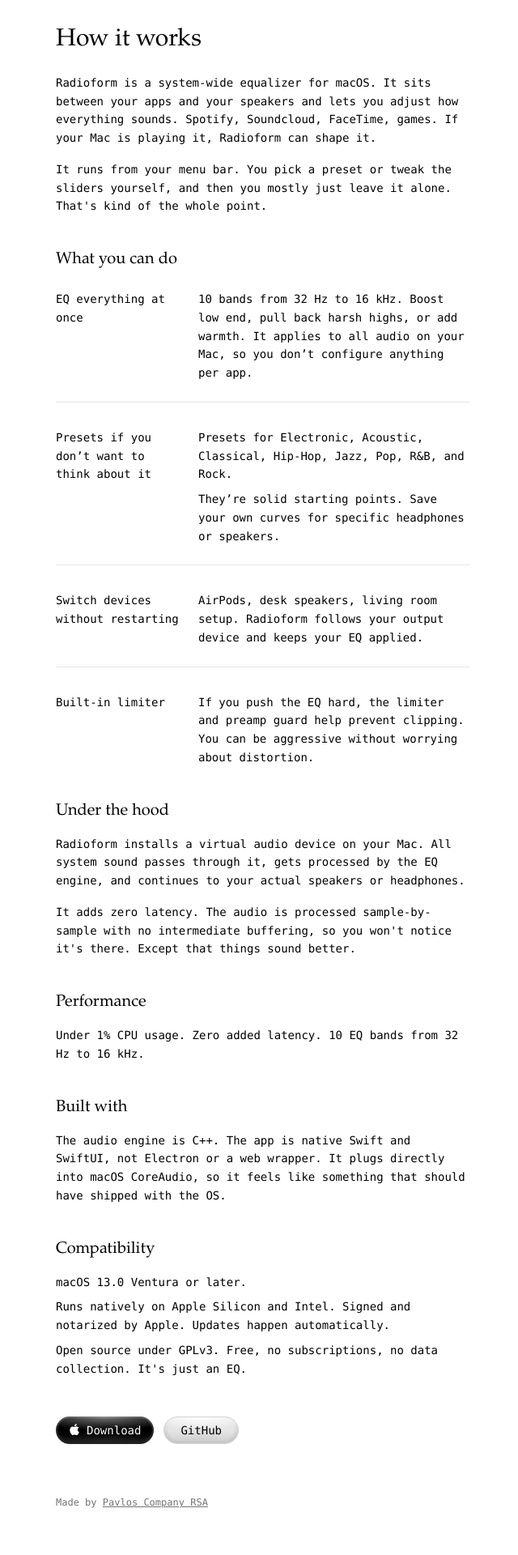
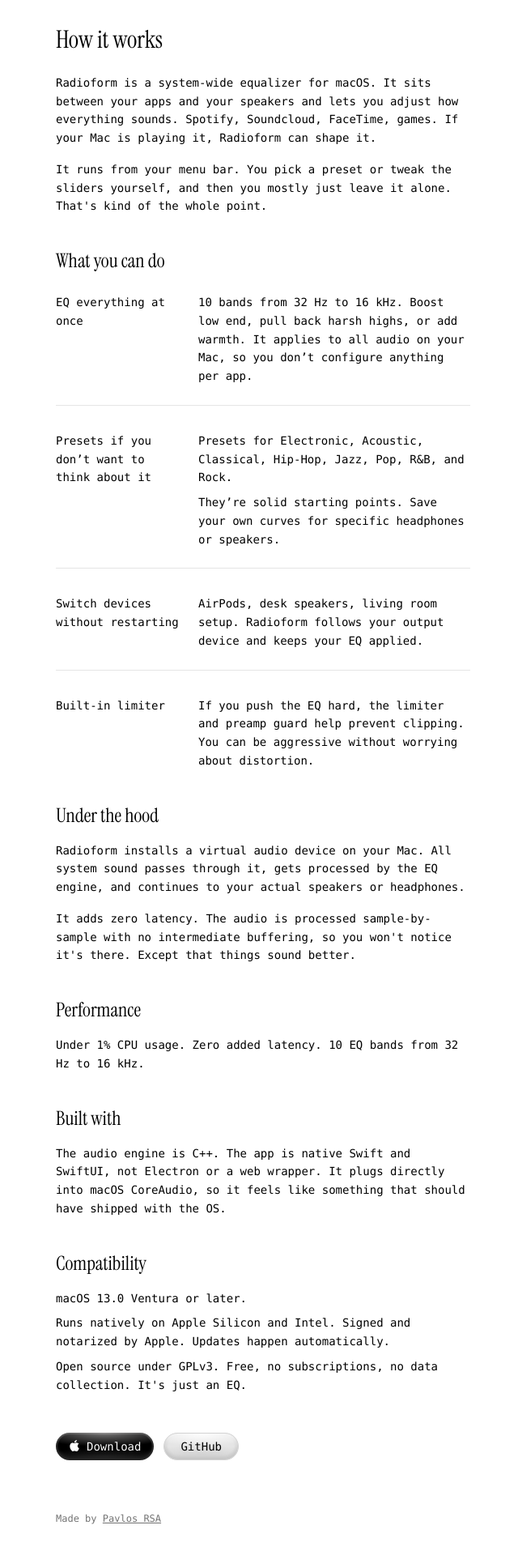
Before and after one commit to Torteous44/radioform, a Next.js app in the folder apps/web/site/: page /about in a window 1280 px wide. Shown: the part 654-2574 px from the top of the page at 81% size, without its empty margins (315-955 px from the left). Built offline with nearby package versions, Linux system fonts and the light colour scheme.

Commit message:
feat: web font switch to instrument serif

```diff
--- a/apps/web/site/src/app/about/page.tsx
+++ b/apps/web/site/src/app/about/page.tsx
@@ -84,7 +84,7 @@
           </section>
           <section>
             <h2
-              className="text-xl font-normal mb-6"
+              className="text-2xl font-normal mb-6"
               style={{ fontFamily: "var(--font-serif)" }}
             >
               What you can do
@@ -147,7 +147,7 @@
           {/* How it works */}
           <section>
             <h2
-              className="text-xl font-normal mb-4"
+              className="text-2xl font-normal mb-4"
               style={{ fontFamily: "var(--font-serif)" }}
             >
               Under the hood
@@ -167,7 +167,7 @@
           {/* Performance */}
           <section>
             <h2
-              className="text-xl font-normal mb-4"
+              className="text-2xl font-normal mb-4"
               style={{ fontFamily: "var(--font-serif)" }}
             >
               Performance
@@ -181,7 +181,7 @@
           {/* Built with */}
           <section>
             <h2
-              className="text-xl font-normal mb-4"
+              className="text-2xl font-normal mb-4"
               style={{ fontFamily: "var(--font-serif)" }}
             >
               Built with
@@ -196,7 +196,7 @@
           {/* Platform */}
           <section>
             <h2
-              className="text-xl font-normal mb-4"
+              className="text-2xl font-normal mb-4"
               style={{ fontFamily: "var(--font-serif)" }}
             >
               Compatibility
@@ -271,7 +271,7 @@
         <p className="text-xs text-neutral-500 mt-16">
           Made by{" "}
           <a href="mailto:contact@pavloscompany.com" className="underline">
-            Pavlos Company RSA
+            Pavlos RSA
           </a>
         </p>
       </div>
--- a/apps/web/site/src/app/globals.css
+++ b/apps/web/site/src/app/globals.css
@@ -4,9 +4,7 @@
     color-scheme: light only;
     --background: #ffffff;
     --foreground: #000000;
-    --font-serif:
-        "New York", "Iowan Old Style", "Palatino Linotype", "URW Palladio L",
-        P052, serif;
+    --font-serif: var(--font-instrument-serif), serif;
     --font-space-mono:
         "Space Mono", ui-monospace, SFMono-Regular, Menlo, Monaco, Consolas,
         "Liberation Mono", "Courier New";
--- a/apps/web/site/src/app/layout.tsx
+++ b/apps/web/site/src/app/layout.tsx
@@ -1,13 +1,22 @@
 import type { Metadata } from "next";
+import { Instrument_Serif } from "next/font/google";
 import { Analytics } from "@vercel/analytics/next";
 import "./globals.css";
 
+const instrumentSerif = Instrument_Serif({
+  weight: "400",
+  subsets: ["latin"],
+  variable: "--font-serif",
+});
+
 export const metadata: Metadata = {
   title: "Radioform: A macOS EQ App",
-  description: "Radioform is an open source macOS EQ app that lives in your menubar.",
+  description:
+    "Radioform is an open source macOS EQ app that lives in your menubar.",
   openGraph: {
     title: "Radioform: A macOS EQ App",
-    description: "Radioform is an open source macOS EQ app that lives in your menubar.",
+    description:
+      "Radioform is an open source macOS EQ app that lives in your menubar.",
     images: [
       {
         url: "/socialpreview.png",
@@ -20,7 +29,8 @@
   twitter: {
     card: "summary_large_image",
     title: "Radioform: A macOS EQ App",
-    description: "Radioform is an open source macOS EQ app that lives in your menubar.",
+    description:
+      "Radioform is an open source macOS EQ app that lives in your menubar.",
     images: ["/socialpreview.png"],
   },
 };
@@ -32,7 +42,7 @@
 }>) {
   return (
     <html lang="en">
-      <body className="antialiased">
+      <body className={`${instrumentSerif.variable} antialiased`}>
         {children}
         <Analytics />
       </body>
--- a/apps/web/site/src/app/page.tsx
+++ b/apps/web/site/src/app/page.tsx
@@ -57,7 +57,7 @@
     <div className="border-b border-neutral-200">
       <button
         onClick={() => setIsOpen(!isOpen)}
-        className="w-full py-4 flex justify-between items-center text-left text-sm font-medium"
+        className="w-full py-3 flex justify-between items-center text-left text-sm font-medium"
       >
         {question}
         <span
@@ -75,7 +75,7 @@
         }}
       >
         <div className="overflow-hidden">
-          <div className="text-sm text-neutral-600 leading-relaxed mb-6">
+          <div className="text-sm text-neutral-600 leading-relaxed mb-4">
             {answer}
           </div>
         </div>
@@ -158,7 +158,7 @@
       <div className="max-w-lg mx-auto">
         {/* Header */}
         <h1
-          className="text-3xl font-normal mb-6"
+          className="text-4xl font-normal mb-6"
           style={{ fontFamily: "var(--font-serif)" }}
         >
           Radioform
@@ -243,7 +243,7 @@
           ) : (
             <a
               href={DOWNLOAD_URL}
-              className="btn-primary px-4 py-1.5 text-white text-sm rounded-full inline-flex items-center justify-center gap-2"
+              className="btn-primary  px-4 py-1.5 text-white text-sm rounded-full inline-flex items-center justify-center gap-2"
             >
               <svg
                 xmlns="http://www.w3.org/2000/svg"
@@ -343,7 +343,7 @@
         <p className="text-xs text-neutral-500 mt-16">
           Made by{" "}
           <a href="mailto:contact@pavloscompany.com" className="underline">
-            Pavlos Company RSA
+            Pavlos RSA
           </a>
         </p>
       </div>
```
